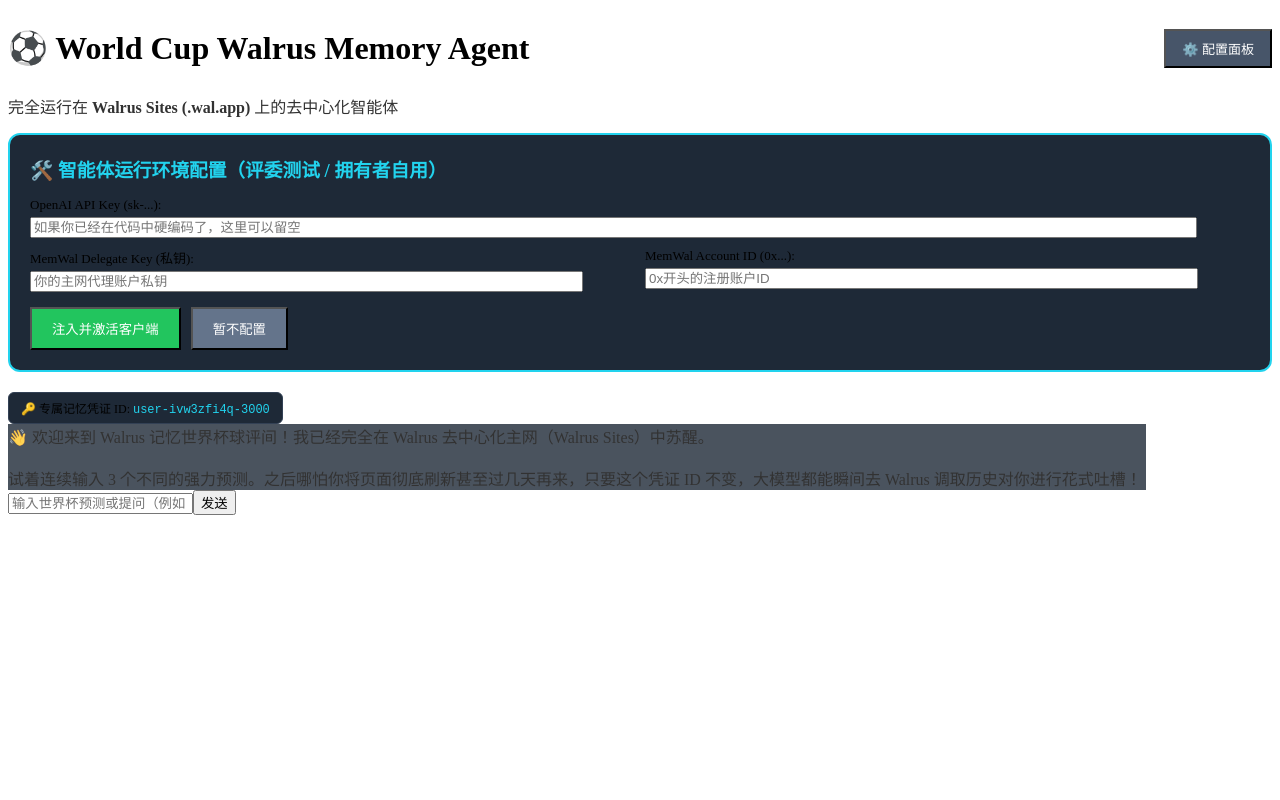
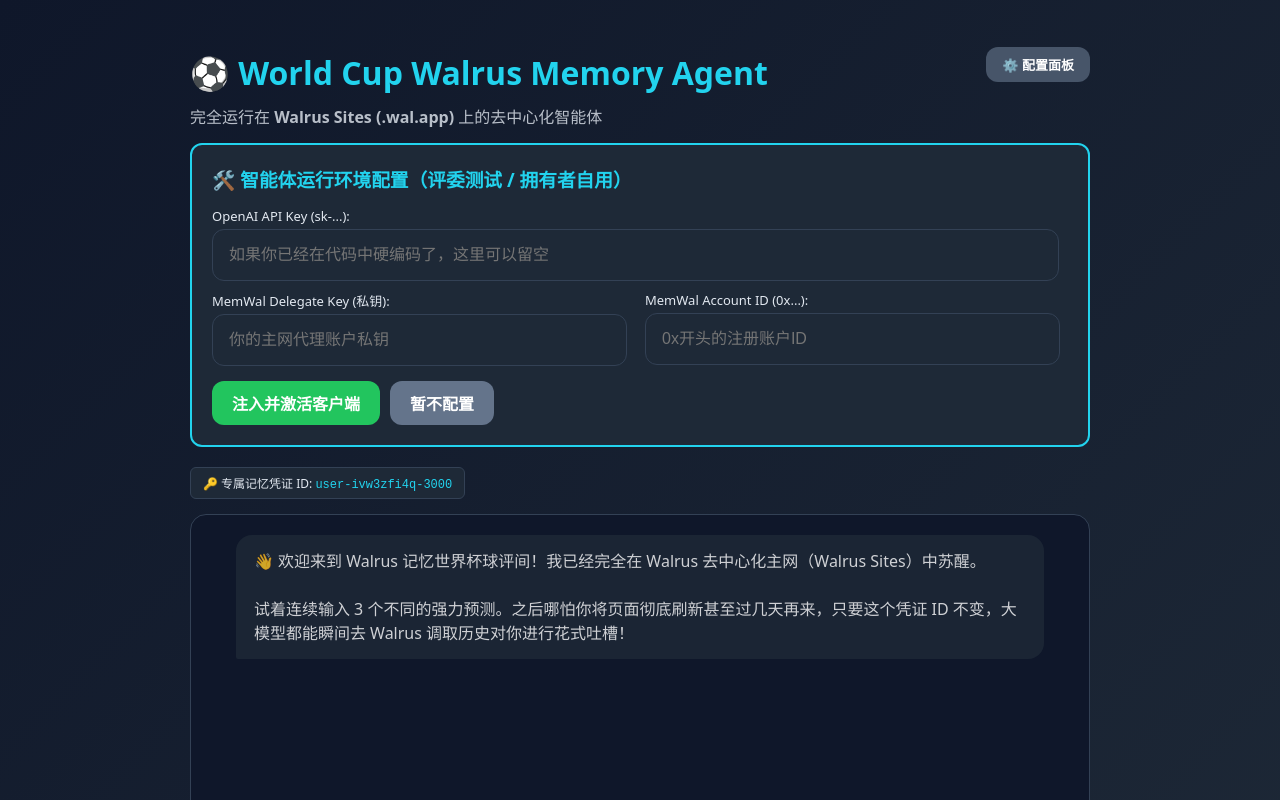
Before and after one commit to fanhaixing999/walrus-mem, a Next.js app: page / in a window 1280 px wide. Shown: the top 800 px of the page. Built offline with nearby package versions, Linux system fonts and the light colour scheme.

Commit message:
Create layout.tsx

```diff
--- /dev/null
+++ b/app/layout.tsx
@@ -0,0 +1,12 @@
+import './globals.css';
+export const metadata = {
+  title: 'World Cup Walrus Memory Agent',
+  description: 'Persistent Memory AI Agent on Walrus Mainnet',
+};
+export default function RootLayout({ children }: { children: React.ReactNode }) {
+  return (
+    <html lang="zh">
+      <body>{children}</body>
+    </html>
+  );
+}
```
